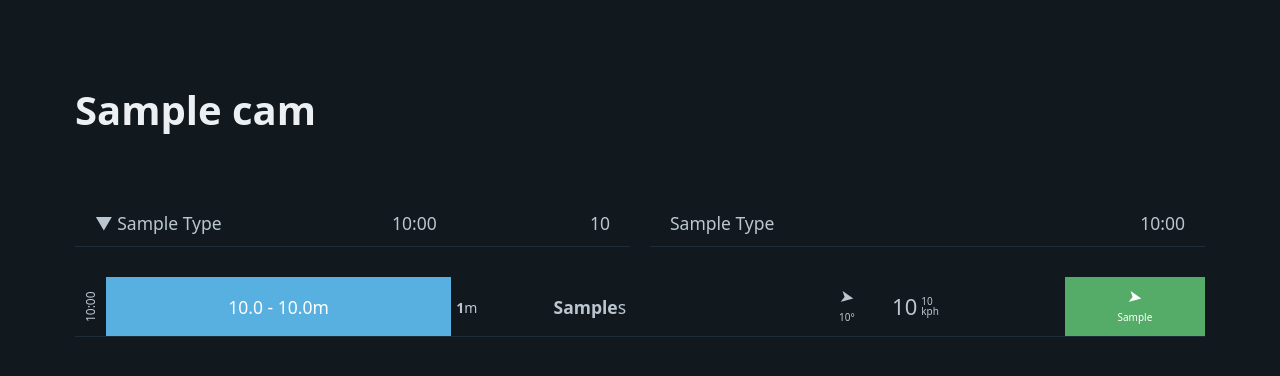
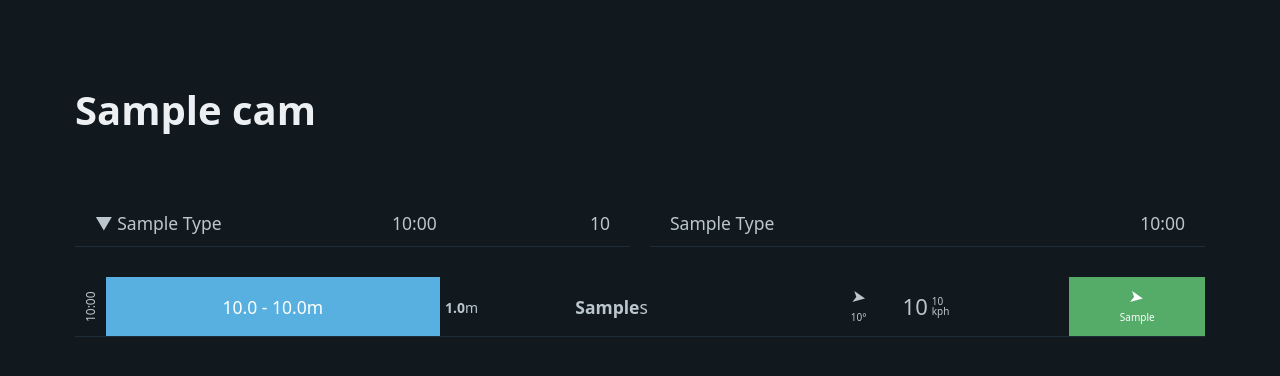
Before and after one commit to anze3db/surfcamsapi, a Django app: template templates/detail.html in a window 1280 px wide. Shown: the top 376 px of the page. Run offline with Django 4.2, Linux system fonts and the light colour scheme; tables that the repository leaves empty hold one stand-in row (values such as "Sample post"); the template is opened without the code that fills it: values that come from a table or form of the project are taken from there, most other values are stand-ins (such as "Sample title", 1, 10 or a date in 2020).

Commit message:
More fixes

```diff
--- a/surfcamsapi/urls.py
+++ b/surfcamsapi/urls.py
@@ -187,7 +187,7 @@ class SurflineFetcher:
         data = wave_response.json()["data"]["wave"]
         for d in data:
             date = datetime.utcfromtimestamp(d["timestamp"] + d["utcOffset"] * 3600)
-            if date.hour % 3 != 0:
+            if date.hour % 3 != 0 or date.hour < 4:
                 continue
             res.append(
                 {
--- a/templates/detail.html
+++ b/templates/detail.html
@@ -45,7 +45,7 @@
                             <tr>
                                 <td style="padding:  0px 0px; width: 12px; transform: rotate(-90deg); font-size: 12px;">{{ wave.date | date:"H:i" }}</td>
                                 <td style="padding: 10px 5px; text-align: center; background-color: #58B0E1; color: white;">{{ wave.min|floatformat:"1" }} - {{wave.max| floatformat:"1"}}m</td>
-                                <td style="padding: 10px 5px; line-height: 14px;"><span style="font-size: 14px;"><strong>{{ wave.primary_swell_size }}</strong>m</td>
+                                <td style="padding: 10px 5px; line-height: 14px;"><span style="font-size: 14px;"><strong>{{ wave.primary_swell_size | floatformat:"1" }}</strong>m</td>
                                 <td style="padding: 10px 5px; line-height: 14px;"><strong>{{ wave.primary_swell_period }}</strong>s</span></td>
                                 <td style="padding: 10px 5px; text-align: center; line-height: 18px;"><div style="transform: rotate({{ wave.primary_swell_direction | floatformat:"0" }}deg);">➤</div><span style="font-size:10px;">{{ wave.primary_swell_direction | floatformat:"0" }}°</span></td>
                                 <td style="padding: 10px 5px;"><div style="float: left; font-size: 22px;">{{ wind.speed|floatformat:"0" }}</div><div style="padding: 6px 0px 0px 4px; float: left; font-size:10px; line-height: 10px;">{{ wind.gust|floatformat:"0" }}<br>kph</div></td>
```
